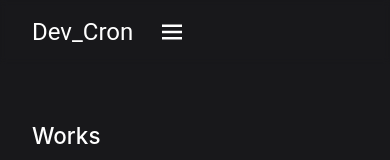
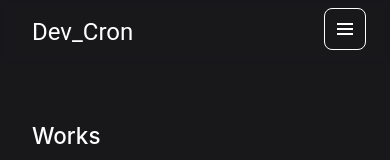
Before and after one commit to DeveloperCron/developercron.github.io, a React (Create React App) app: page /portfolio/work in a window 390 px wide. Shown: the top 160 px of the page. Built offline with nearby package versions, Linux system fonts and the light colour scheme.

Commit message:
Fixed hamburger button

```diff
--- a/src/Components/Navbar.jsx
+++ b/src/Components/Navbar.jsx
@@ -58,6 +58,7 @@ const Navbar = () => {
             }}>
             <Container maxWidth={"md"} sx={{
                 display: "flex",
+                justifyContent: "space-between"
             }}>
                 <Typography
                     variant="h5"
@@ -78,17 +79,20 @@ const Navbar = () => {
                         </Link>
                     </Stack>
                 </Box>
-                <IconButton edge="end"
-                    sx={{
-                        display: {
-                            xs: 'flex',
-                            md: 'none'
-                        }
-                    }}
-                    onClick={handleMobileMenuOpen}
-                >
+                <IconButton edge="end" onClick={handleMobileMenuOpen} sx={{
+                    display: {
+                        xs: 'flex',
+                        md: 'none'
+                    },
+                    borderWidth: 1,
+                    borderStyle: "solid",
+                    borderColor: `#fff`,
+                    borderRadius: 2,
+                    height: 1 / 2,
+                    m: 1,
+                }}>
                     <BiMenu
-                        size={30}
+                        size={24}
                         aria-controls={mobileMenuId}
                         color="#fff"
                     >
```
